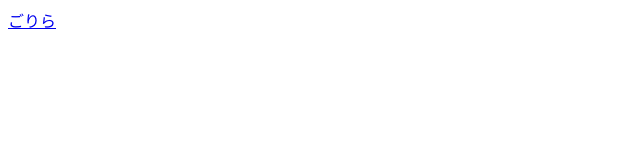
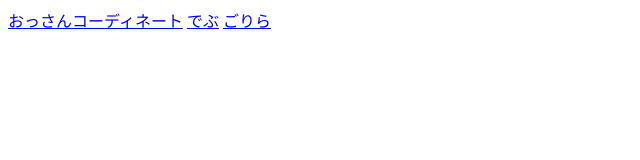
Before and after one commit to kuromame96/gorilla-game, a plain HTML site: page index.html in a window 1280 px wide. Shown: the whole page, without its empty margins (0-640 px from the left). Drawn offline with Linux system fonts and the light colour scheme.

Commit message:
modified:   index.html

```diff
--- a/index.html
+++ b/index.html
@@ -1 +1,3 @@
+<a href="https://kuromame96.github.io/ossan.github.io/">おっさんコーディネート</a>
+<a href="https://kuromame96.github.io/debu/">でぶ</a>
 <a href="./gorilla">ごりら</a>
```
